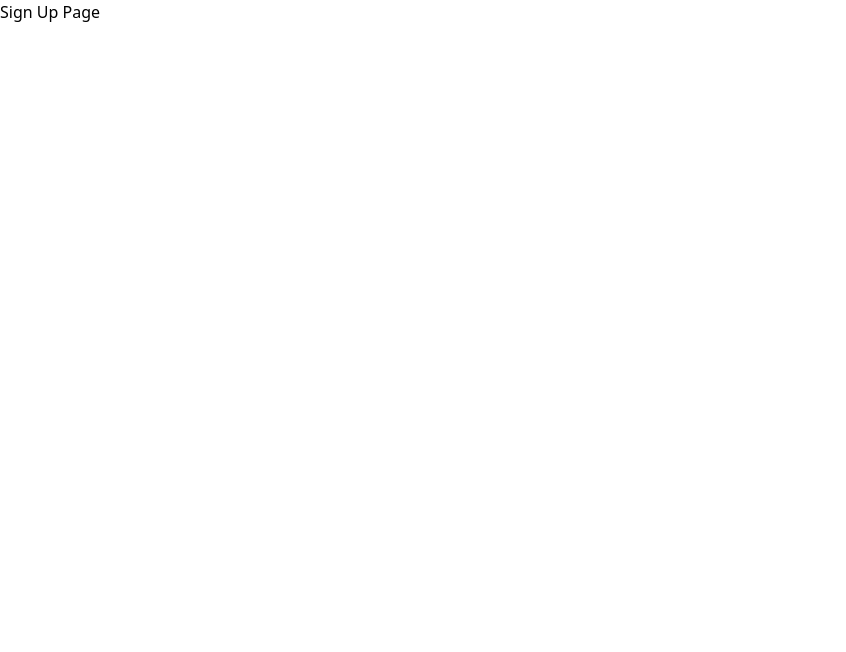
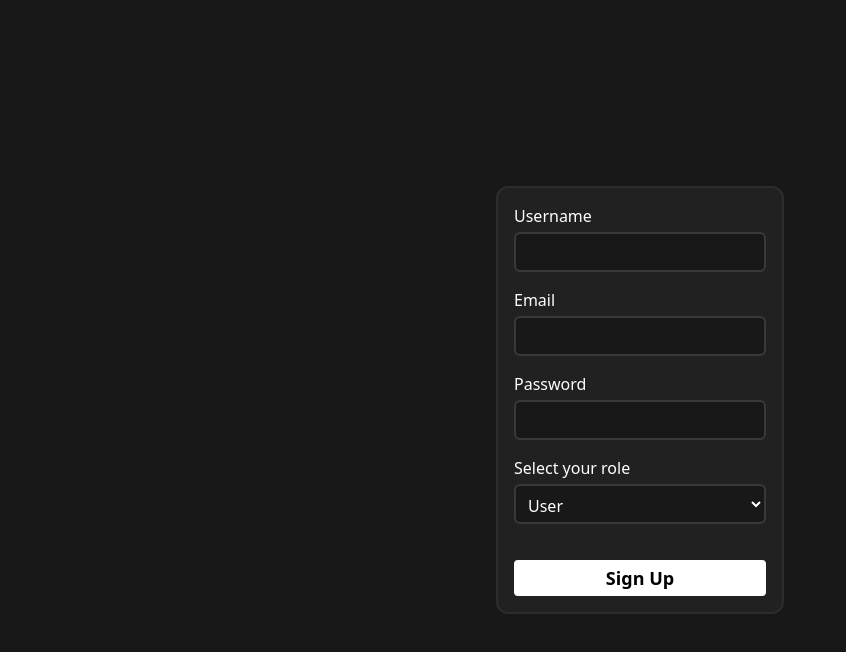
Before and after one commit to SwetanshuSingh/realtime-task-manager, a React (Vite) app in the folder client/: page / in a window 1280 px wide. Shown: the top 652 px of the page, without its empty margins (0-846 px from the left). Built offline with nearby package versions, Linux system fonts and the light colour scheme.

Commit message:
Add : sign up form

```diff
--- /dev/null
+++ b/client/src/components/Sidebar.jsx
@@ -0,0 +1,9 @@
+const Sidebar = () => {
+    return (
+        <section className=" w-72 h-full bg-[#212121] rounded-xl border-2 border-[#f9f9f9] border-opacity-5">
+
+        </section>
+    )
+}
+
+export default Sidebar;
--- /dev/null
+++ b/client/src/components/SignUpForm.jsx
@@ -0,0 +1,88 @@
+import { useState } from "react";
+
+const SignUpForm = () => {
+  const [formData, setFormData] = useState({ username: "", email: "", password: "", role: "user" });
+
+  const handleChange = (evt) => {
+    setFormData((prev) => {
+      return { ...prev, [evt.target.name]: evt.target.value }
+    })
+  }
+
+  const handleSubmit = (evt) => {
+    evt.preventDefault();
+  }
+
+  return (
+    <form
+      className=" w-72 h-fit flex flex-col justify-around gap-4 items-center bg-[#212121] p-4 rounded-xl border-2 border-[#f9f9f9] border-opacity-5"
+      action="/"
+      onSubmit={handleSubmit}
+    >
+      <div className="w-full">
+        <label className="text-white" htmlFor="username">
+          Username
+        </label>
+        <input
+          id="username"
+          name="username"
+          value={formData.username}
+          onChange={handleChange}
+          className="w-full h-10 rounded-md bg-[#181818] border-2 border-[#f9f9f9] border-opacity-15 outline-none text-white p-2 mt-1"
+          type="text"
+        />
+      </div>
+
+      <div className="w-full">
+        <label className="text-white" htmlFor="email">
+          Email
+        </label>
+        <input
+          id="email"
+          name="email"
+          value={formData.email}
+          onChange={handleChange}
+          className="w-full h-10 rounded-md bg-[#181818] border-2 border-[#f9f9f9] border-opacity-15 outline-none text-white p-2 mt-1"
+          type="email"
+        />
+      </div>
+
+      <div className="w-full">
+        <label className="text-white" htmlFor="password">
+          Password
+        </label>
+        <input
+          id="password"
+          name="password"
+          value={formData.password}
+          onChange={handleChange}
+          className="w-full h-10 rounded-md bg-[#181818] border-2 border-[#f9f9f9] border-opacity-15 outline-none text-white p-2 mt-1"
+          type="password"
+        />
+      </div>
+
+      <div className="w-full">
+        <label className="text-white" htmlFor="role">
+          Select your role
+        </label>
+        <select
+          id="role"
+          name="role"
+          defaultChecked
+          value={formData.role}
+          onChange={handleChange}
+          className="w-full h-10 rounded-md bg-[#181818] border-2 border-[#f9f9f9] border-opacity-15 outline-none text-white p-2 mt-1"
+        >
+          <option value="user">User</option>
+          <option value="admin">Admin</option>
+        </select>
+      </div>
+
+      <button onClick={handleSubmit} className="w-full h-full p-1 mt-5 bg-white rounded text-lg font-semibold">
+        Sign Up
+      </button>
+    </form>
+  );
+};
+
+export default SignUpForm;
--- a/client/src/pages/HomePage.jsx
+++ b/client/src/pages/HomePage.jsx
@@ -1,9 +1,11 @@
+import Sidebar from "../components/Sidebar";
+
 const HomePage = () => {
-    return (
-        <main className="w-full h-[100vh] bg-[#181818] p-12">
-
-        </main>
-    )
-}
+  return (
+    <main className="w-full h-[100vh] bg-[#181818] p-12">
+      <Sidebar />
+    </main>
+  );
+};
 
 export default HomePage;
--- a/client/src/pages/SignUpPage.jsx
+++ b/client/src/pages/SignUpPage.jsx
@@ -1,8 +1,10 @@
+import SignUpForm from "../components/SignUpForm";
+
 const SignUpPage = () => {
     return (
-        <div>
-            Sign Up Page
-        </div>
+        <main className="w-full h-[100vh] bg-[#181818] p-12 flex justify-center items-center">
+            <SignUpForm />
+        </main>
     )
 }
 
```
